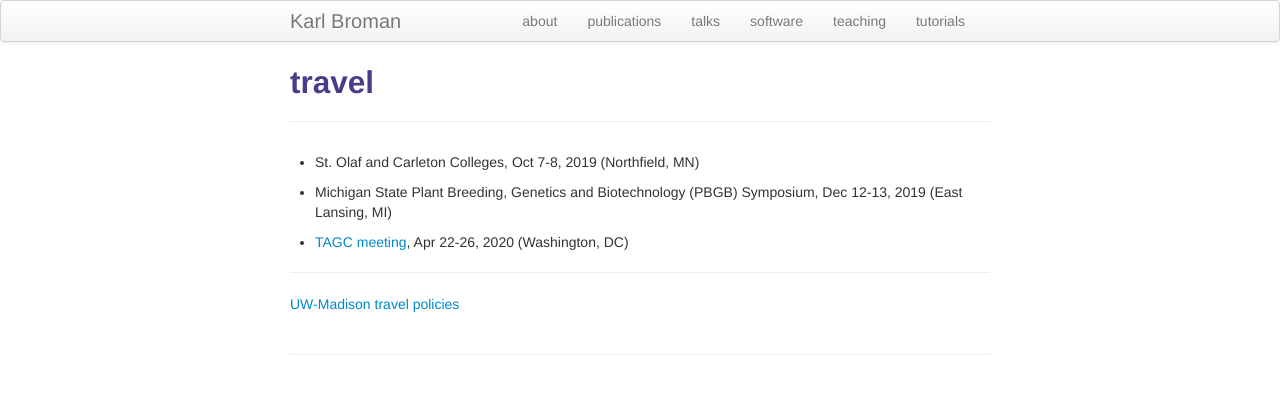
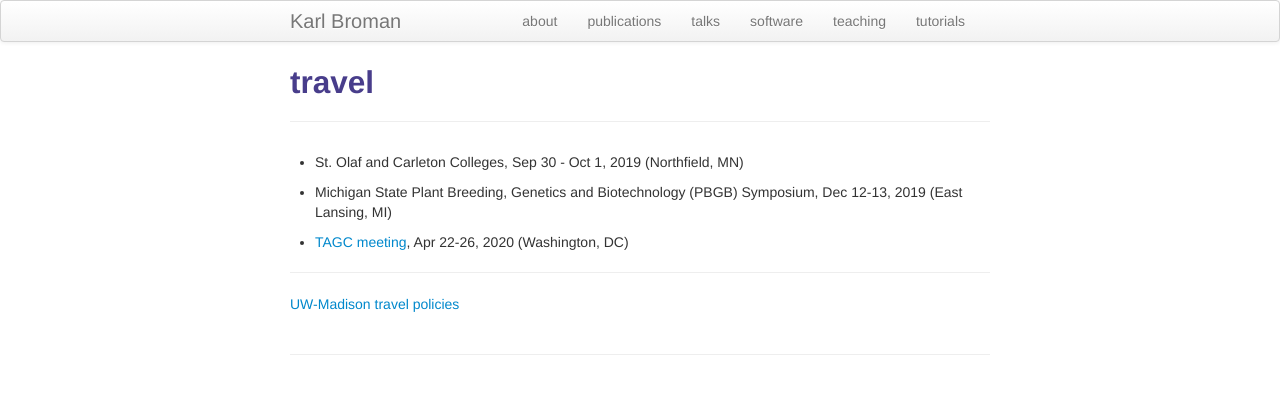
Before and after one commit to kbroman/kbroman.github.io, a Jekyll site: the page built from pages/travel.md, in a window 1280 px wide. Shown: the top 394 px of the page. Built offline with Jekyll 4.4.1, drawn with Linux system fonts in a browser that asks for light colours.

Commit message:
pages/travel: revise a date

```diff
--- a/pages/travel.md
+++ b/pages/travel.md
@@ -348,7 +348,7 @@ title: travel
 
 -->
 
-- St. Olaf and Carleton Colleges, Oct 7-8, 2019 (Northfield, MN)
+- St. Olaf and Carleton Colleges, Sep 30 - Oct 1, 2019 (Northfield, MN)
 
 - Michigan State Plant Breeding, Genetics and Biotechnology (PBGB)
   Symposium, Dec 12-13, 2019 (East Lansing, MI)
```
